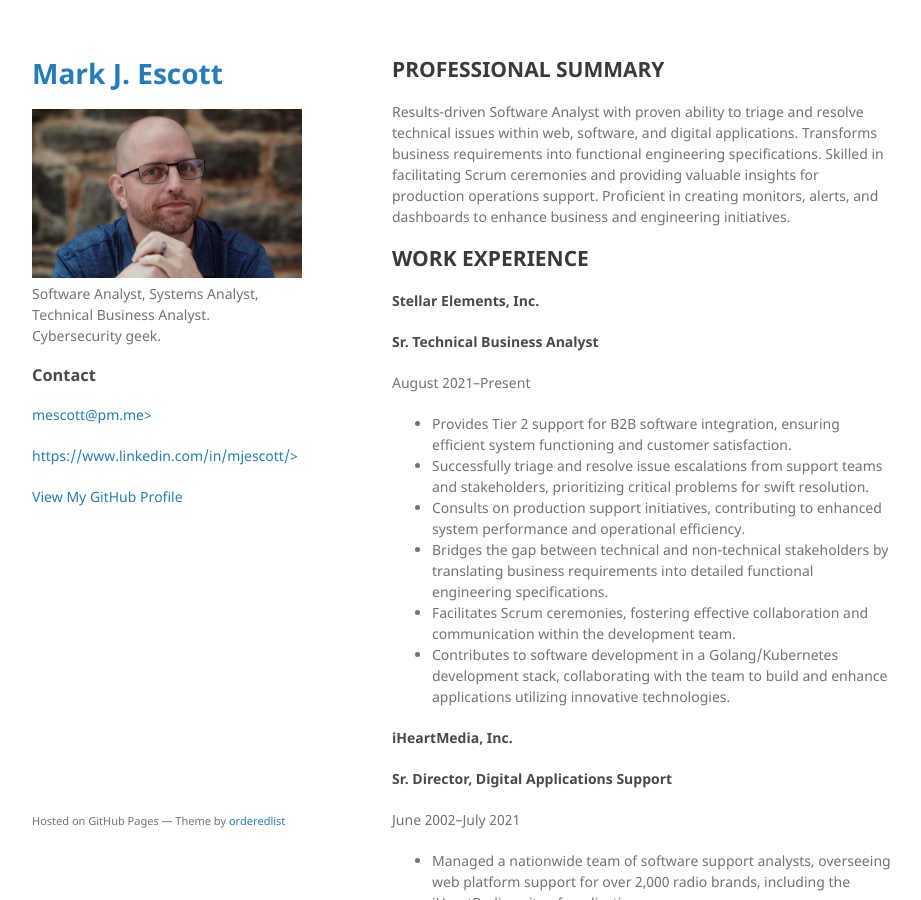
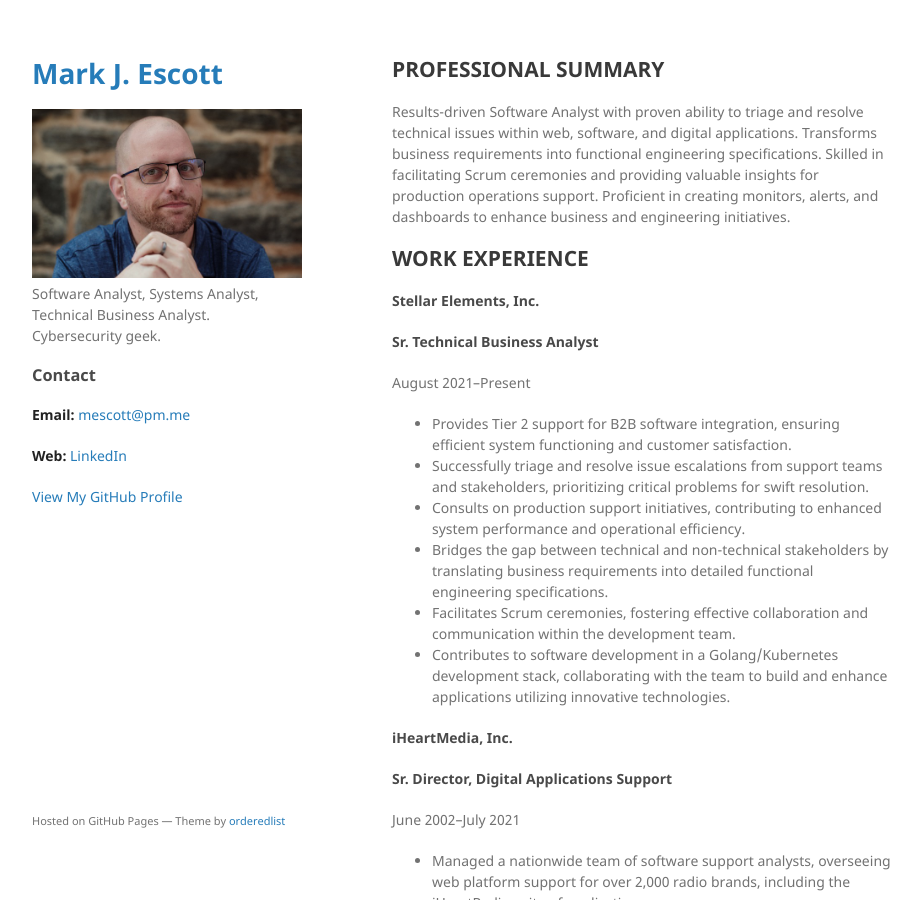
Before and after one commit to mjescott/mjescott.github.io, a Jekyll site: the page built from index.md, in a window 1280 px wide and 900 px high. Shown: the whole window, without its empty margins (178-1099 px from the left). Built offline with Jekyll 4.4.1, drawn with Linux system fonts in a browser that asks for light colours; our own code applies the rules of GitHub Pages for plain Markdown files.

Commit message:
Update default.html

```diff
--- a/_layouts/default.html
+++ b/_layouts/default.html
@@ -24,8 +24,8 @@
         <p>{{ site.description | default: site.github.project_tagline }}</p>
 
         <h3>Contact</h3>
-        <p class="view"><a href="mailto:{{ site.email }}">{{ site.email }}></a></p>
-        <p class="view"><a href="{{ site.website }}" target="_blank">{{ site.website }}></a></p>
+        <p class="view"><strong>Email: </strong><a href="mailto:{{ site.email }}">{{ site.email }}</a></p>
+        <p class="view"><strong>Web: </strong><a href="{{ site.website }}" target="_blank">LinkedIn</a></p>
 
         {% if site.github.is_user_page %}
         <p class="view"><a href="{{ site.github.owner_url }}">View My GitHub Profile</a></p>
```
